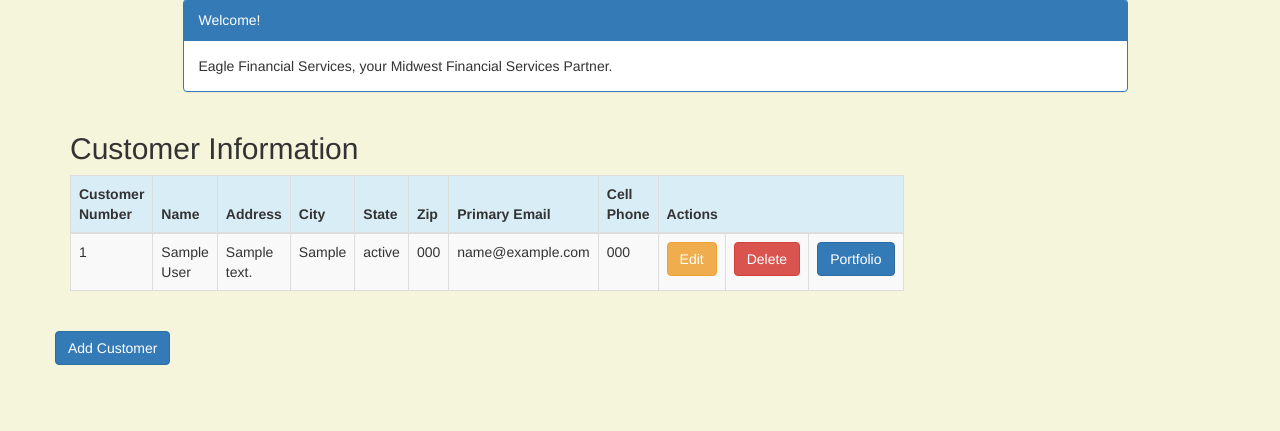
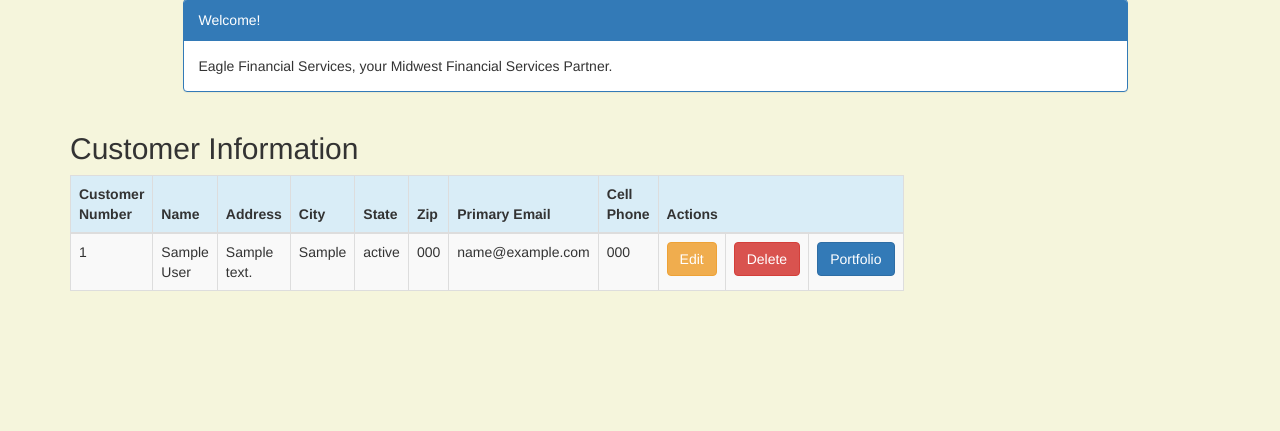
Before and after one commit to mgorti/efs-mgorti, a Django app: template portfolio/templates/portfolio/customer_list.html in a window 1280 px wide. Shown: the part 73-504 px from the top of the page. Run offline with Django 3.2, Linux system fonts and the light colour scheme; the template is opened without the code that fills it: values that come from a table or form of the project are taken from there, others are empty; tables that the repository leaves empty hold one stand-in row (values such as "Sample post"); some libraries are stand-ins or nearby versions.

Commit message:
customer_new.html

```diff
--- a/portfolio/templates/portfolio/customer_list.html
+++ b/portfolio/templates/portfolio/customer_list.html
@@ -68,10 +68,10 @@
             {% endfor %}
             </tbody>
         </table>
-       <div class="row">
-                  <a href="{% url 'portfolio:customer_new' %}" class="row">
-                  <span class="btn btn-primary">Add Customer</span></a>
-      </div>
+        {#        <div class="row">#}
+        {#            <a href="{% url 'portfolio:customer_new' %}" class="row"><span#}
+        {#                    class="btn btn-primary">Add Customer</span></a>#}
+        {#        </div>#}
     </div>
     </body>
     </html>
```
